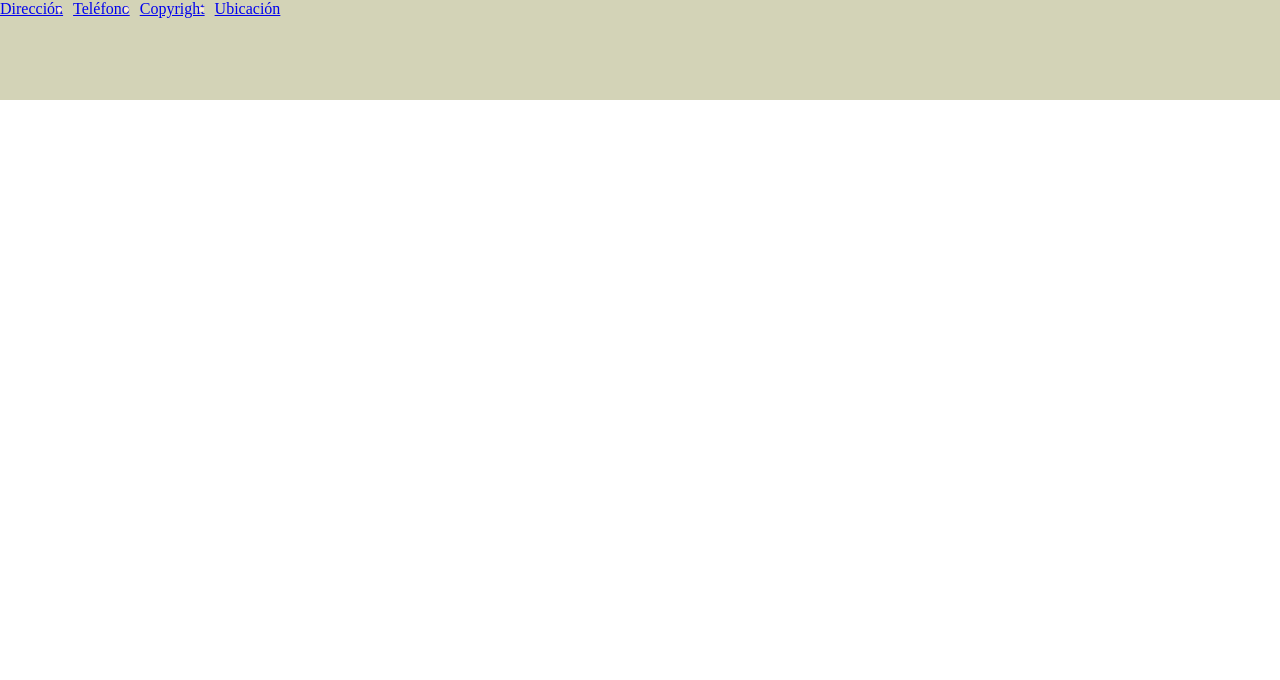
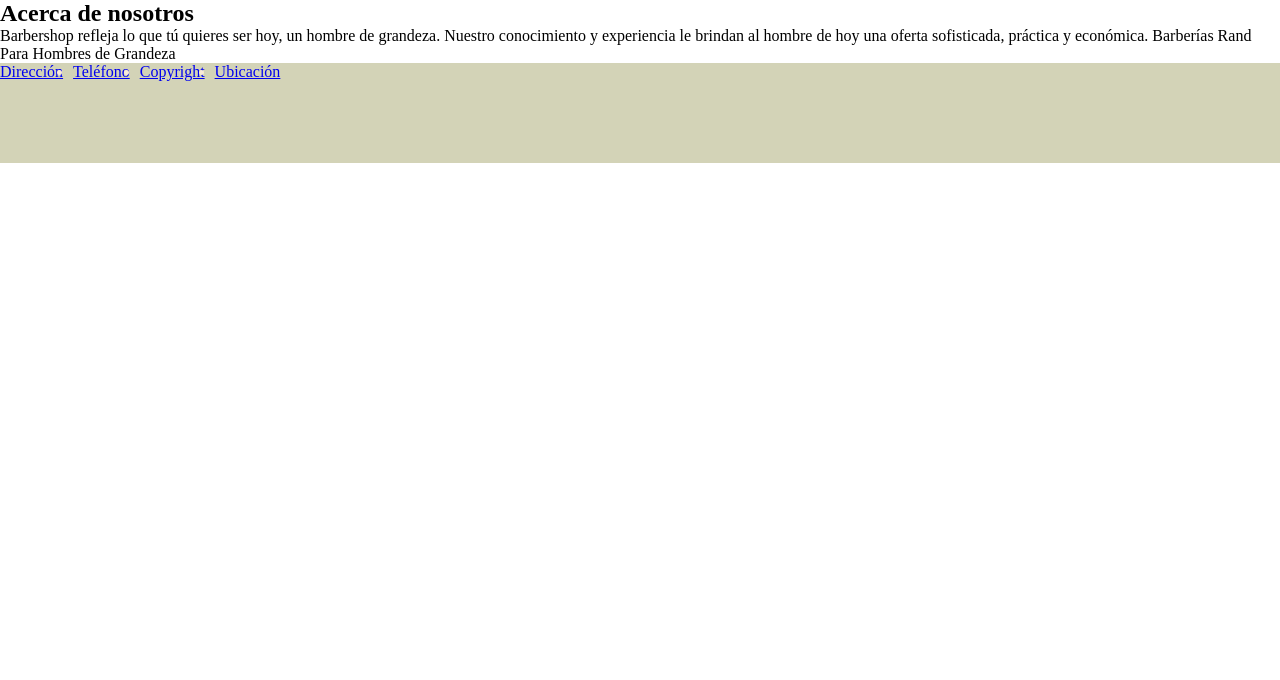
Before and after one commit to IsaccHQ/BarberShop, a plain HTML site: page index.html in a window 1280 px wide. Shown: the part 120-800 px from the top of the page. Drawn offline with Linux system fonts and the light colour scheme.

Commit message:
Se agregó información al cuerpo del sitio web

```diff
--- a/index.html
+++ b/index.html
@@ -28,8 +28,12 @@
         <!-- Encabezado-->
 
         <!-- Cuerpo del sitio -->
-        <section>
-
+        <section class="cuerpo">
+            <h2>Acerca de nosotros</h2>
+            <p>
+                Barbershop refleja lo que tú quieres ser hoy, un hombre de grandeza. Nuestro conocimiento y
+	            experiencia le brindan al hombre de hoy una oferta sofisticada, práctica y económica. Barberías Rand Para Hombres de Grandeza
+            </p>
         </section>
         <!-- Cuerpo del sitio -->
 
```
